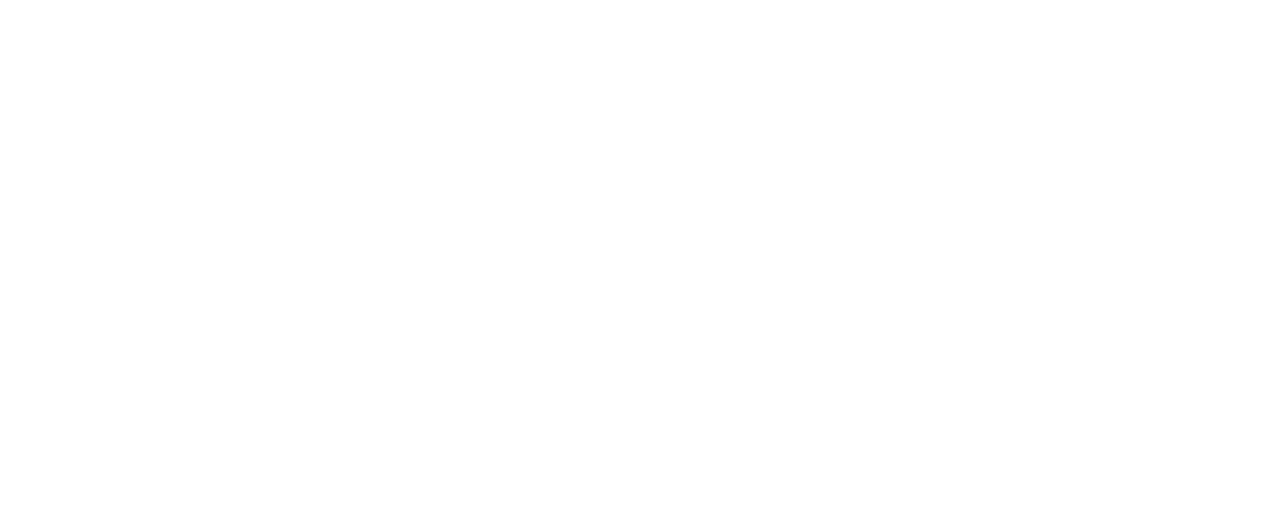
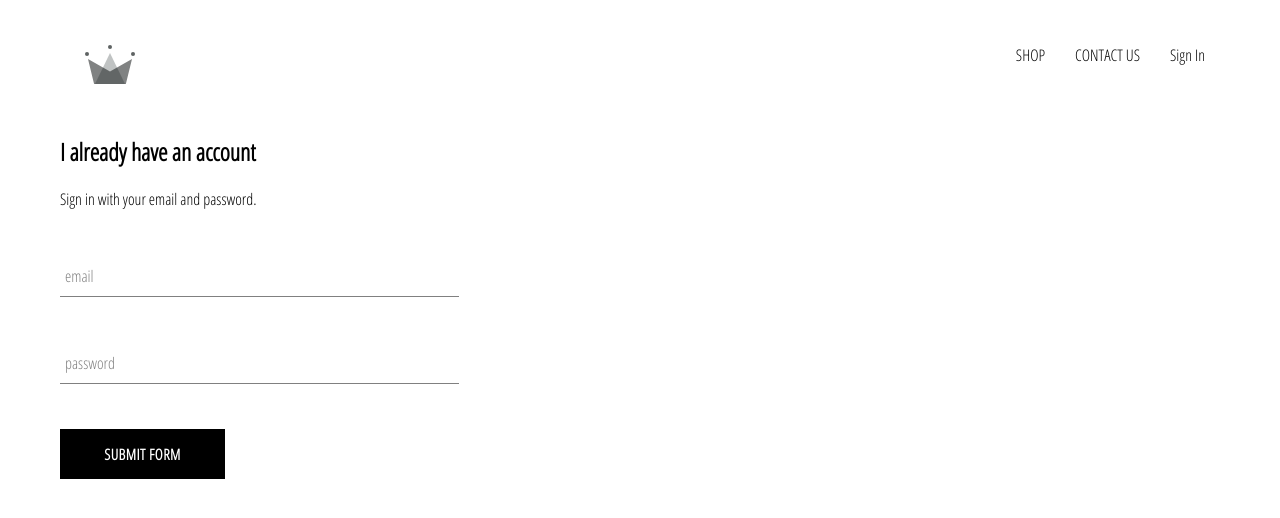
Before and after one commit to iamgiribabu/crwn-clothing, a React (Create React App) app: page /Signin in a window 1280 px wide. Shown: the top 518 px of the page. Built offline with nearby package versions, Linux system fonts and the light colour scheme.

Commit message:
added sign in page and styled the page

```diff
--- a/src/App.css
+++ b/src/App.css
@@ -2,3 +2,9 @@
     font-family: 'Open Sans Condensed', sans-serif;
     padding: 20px 60px;
 }
+
+a{
+    text-decoration: none;
+    color : black;
+
+}
--- a/src/App.js
+++ b/src/App.js
@@ -2,15 +2,22 @@
 import './App.css';
 import HomePage from './pages/homepage/homepage.component' ;
 import ShopPage from './pages/shoppage/shoppage.component' ;
-import {Switch, Route, Link} from 'react-router-dom';
+import Header from './components/header/header.component';
+import SignInAndSignUpPage from './pages/sign-in-and-sign-up/sign-in-sign-up.component';
+import {Switch, Route} from 'react-router-dom';
 
 
 
 function App(){
   return (
     <div className="App">
+    <Header/>
+    <Switch>
       <Route exact path='/' component={HomePage}/>
       <Route exact path='/shop' component={ShopPage}/>
+      <Route exact path='/Signin' component={SignInAndSignUpPage}/>
+    </Switch>
+
     </div>
   )
 }
--- /dev/null
+++ b/src/components/custom-button/custom-button.component.jsx
@@ -0,0 +1,10 @@
+import React from 'react';
+import './custom-button.styles.scss';
+
+const CustomButton = ({children, ...otherProps})=>(
+    <button className='custom-button' {...otherProps}>
+        {children}
+    </button>
+)
+
+export default CustomButton;
--- /dev/null
+++ b/src/components/custom-button/custom-button.styles.scss
@@ -0,0 +1,22 @@
+.custom-button {
+    min-width: 165px;
+    width: auto;
+    height: 50px;
+    letter-spacing: 0.5px;
+    line-height: 50px;
+    padding: 0 35px 0 35px;
+    font-size: 15px;
+    background-color: black;
+    color: white;
+    text-transform: uppercase;
+    font-family: 'Open Sans Condensed';
+    font-weight: bolder;
+    border: none;
+    cursor: pointer;
+
+    &:hover {
+      background-color: white;
+      color: black;
+      border: 1px solid black;
+    }
+  }
--- /dev/null
+++ b/src/components/form-input/form-input.component.jsx
@@ -0,0 +1,23 @@
+import React from 'react';
+import './form-input.styles.scss';
+
+const FormInput = ({ handleChange, label, ...otherProps}) => (
+    <div className='group'>
+        <input className='form-input' onChange={handleChange} {...otherProps} />
+        {
+            label ?
+            (
+                <label
+                    className={` ${
+                        otherProps.value.length ? 'shrink' : ''
+                    } form-input-label  `}>
+                    {label}
+                </label>
+            ):
+            null
+        }
+    </div>
+)
+
+
+export default FormInput;
--- /dev/null
+++ b/src/components/form-input/form-input.styles.scss
@@ -0,0 +1,54 @@
+$sub-color: grey;
+$main-color: black;
+
+@mixin shrinkLabel {
+  top: -14px;
+  font-size: 12px;
+  color: $main-color;
+}
+
+.group {
+  position: relative;
+  margin: 45px 0;
+
+  .form-input {
+    background: none;
+    background-color: white;
+    color: $sub-color;
+    font-size: 18px;
+    padding: 10px 10px 10px 5px;
+    display: block;
+    width: 100%;
+    border: none;
+    border-radius: 0;
+    border-bottom: 1px solid $sub-color;
+    margin: 25px 0;
+
+    &:focus {
+      outline: none;
+    }
+
+    &:focus ~ .form-input-label {
+      @include shrinkLabel();
+    }
+  }
+
+  input[type='password'] {
+    letter-spacing: 0.3em;
+  }
+
+  .form-input-label {
+    color: $sub-color;
+    font-size: 16px;
+    font-weight: normal;
+    position: absolute;
+    pointer-events: none;
+    left: 5px;
+    top: 10px;
+    transition: 300ms ease all;
+
+    &.shrink {
+      @include shrinkLabel();
+    }
+  }
+}
--- /dev/null
+++ b/src/components/header/header.component.jsx
@@ -0,0 +1,21 @@
+import React from 'react';
+import {Link} from 'react-router-dom';
+import {ReactComponent as Logo } from '../../assets/crown.svg';
+import {ReactComponent as Logos } from '../../assets/preview.svg';
+import './header.styles.scss';
+
+const Header = ()=>(
+    <div className='header'>
+        <Link className='logo-container' to='/'>
+            <Logo className='logo' />
+        </Link>
+        <div className='options'>
+            <Link className='option' to='/shop'>SHOP</Link>
+            <Link className='option' to=''>CONTACT US</Link>
+            <Link className='option' to='/signin'>Sign In</Link>
+
+        </div>
+    </div>
+)
+
+export default Header;
--- /dev/null
+++ b/src/components/header/header.styles.scss
@@ -0,0 +1,25 @@
+.header {
+    height: 70px;
+    width: 100%;
+    display: flex;
+    justify-content: space-between;
+    margin-bottom: 25px;
+
+    .logo-container {
+      height: 100%;
+      width: 70px;
+      padding: 25px;
+    }
+
+    .options {
+      width: 50%;
+      height: 100%;
+      display: flex;
+      align-items: center;
+      justify-content: flex-end;
+
+      .option {
+        padding: 10px 15px;
+      }
+    }
+  }
--- /dev/null
+++ b/src/components/sign-in/sign-in.component.jsx
@@ -0,0 +1,55 @@
+import React from 'react';
+import './sign-in.styles.scss';
+import FormInput from '../form-input/form-input.component';
+import CustomButton from '../custom-button/custom-button.component';
+
+class SignIn extends React.Component{
+    constructor(props){
+        super(props);
+        this.state = {
+            email : '',
+            password : ''
+        }
+    }
+
+    handleSubmit = event =>{
+        event.preventDefault();
+        this.setState({ email : '', password : '' })
+    }
+
+    handleChange = event =>{
+        const { value, name } = event.target;
+        this.setState({ [name]: value})
+    }
+
+    render(){
+        return(
+            <div className='sign-in'>
+                <h2>I already have an account</h2>
+                <span>Sign in with your email and password.</span>
+                <form onSubmit={this.handleSubmit}>
+                    <FormInput
+                        name='email'
+                        type='email'
+                        handleChange={this.handleChange}
+                        value={this.state.email}
+                        label='email'
+                        required />
+
+                    <FormInput
+                        name='password'
+                        type='password'
+                        value={this.state.password}
+                        handleChange={this.handleChange}
+                        label='password'
+                        required />
+
+
+                    <CustomButton type='submit' >submit form</CustomButton>
+                </form>
+            </div>
+        )
+    }
+}
+
+export default SignIn;
--- /dev/null
+++ b/src/components/sign-in/sign-in.styles.scss
@@ -0,0 +1,9 @@
+.sign-in{
+    width: 30vw;
+    display : flex;
+    flex-direction : column;
+
+    .title{
+        margin : 10px 0;
+    }
+}
--- /dev/null
+++ b/src/pages/sign-in-and-sign-up/sign-in-sign-up.component.jsx
@@ -0,0 +1,16 @@
+import React from 'react';
+import './sign-in-sign-up.styles.scss';
+
+import SignIn from '../../components/sign-in/sign-in.component';
+
+const SignInAndSignUpPage = ()=>(
+
+    <div className='sign-in-and-sign-up'>
+        <SignIn/>
+    </div>
+
+
+
+);
+
+export default SignInAndSignUpPage;
```
Also changed, not shown: src/assets/crown.svg (added), src/assets/preview.svg (added), src/pages/sign-in-and-sign-up/sign-in-sign-up.styles.scss (added).
